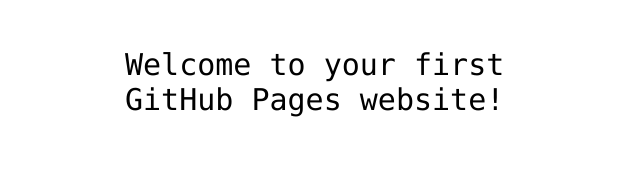
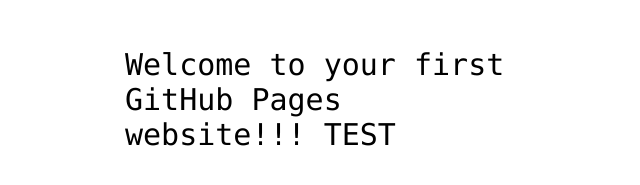
Before and after one commit to AlexanderPodorov/AlexanderPodorov.github.io, a plain HTML site: page index.html in a window 1280 px wide. Shown: the part 341-526 px from the top of the page, without its empty margins (315-955 px from the left). Drawn offline with Linux system fonts and the light colour scheme.

Commit message:
Update index.html
test changes

```diff
--- a/index.html
+++ b/index.html
@@ -12,7 +12,7 @@
 <img src="https://octodex.github.com/images/daftpunktocat-thomas.gif" id="octocat" alt="octocat-gif" />
 
 <!-- Change this code here by copy and pasting your template on line 15 -->
-<p>Welcome to your first GitHub Pages website!</p>
+<p>Welcome to your first GitHub Pages website!!! TEST</p>
 
 </body>
 </html>
```
